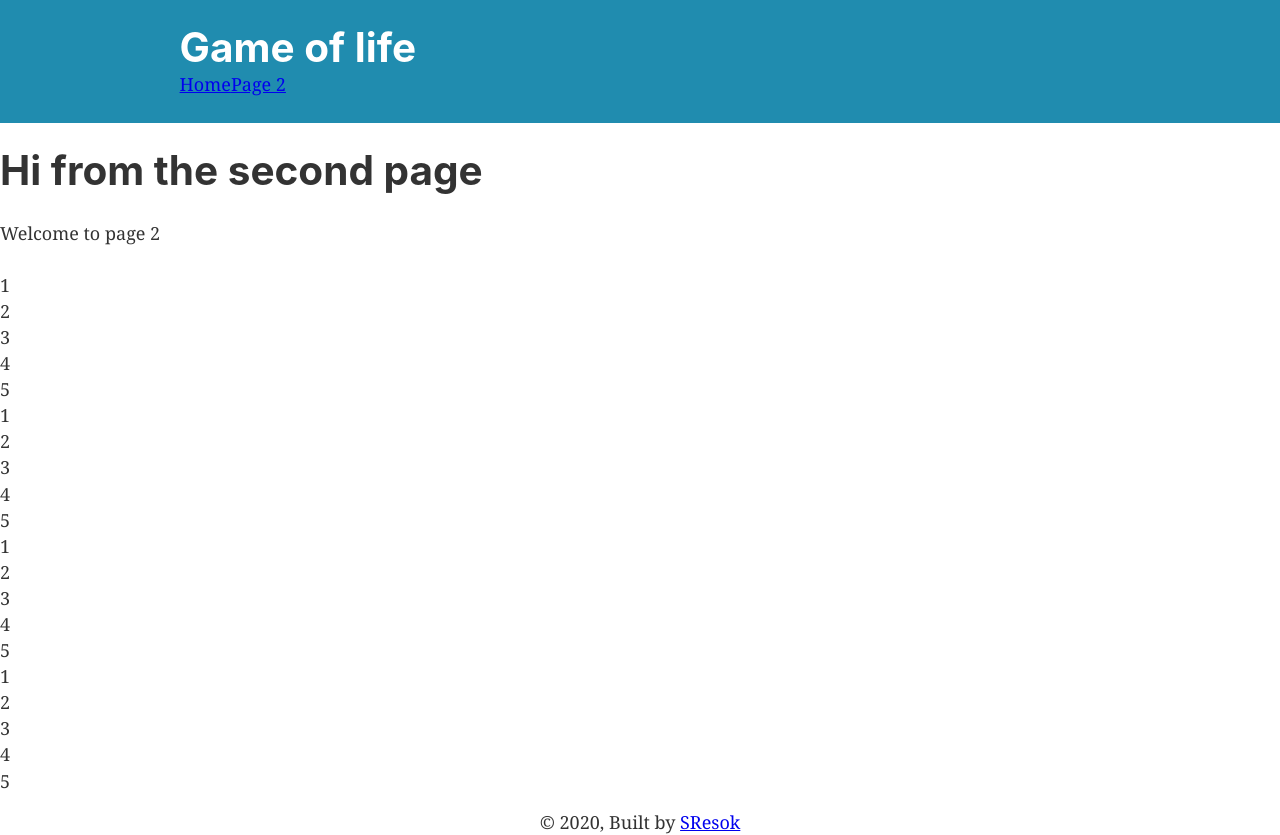
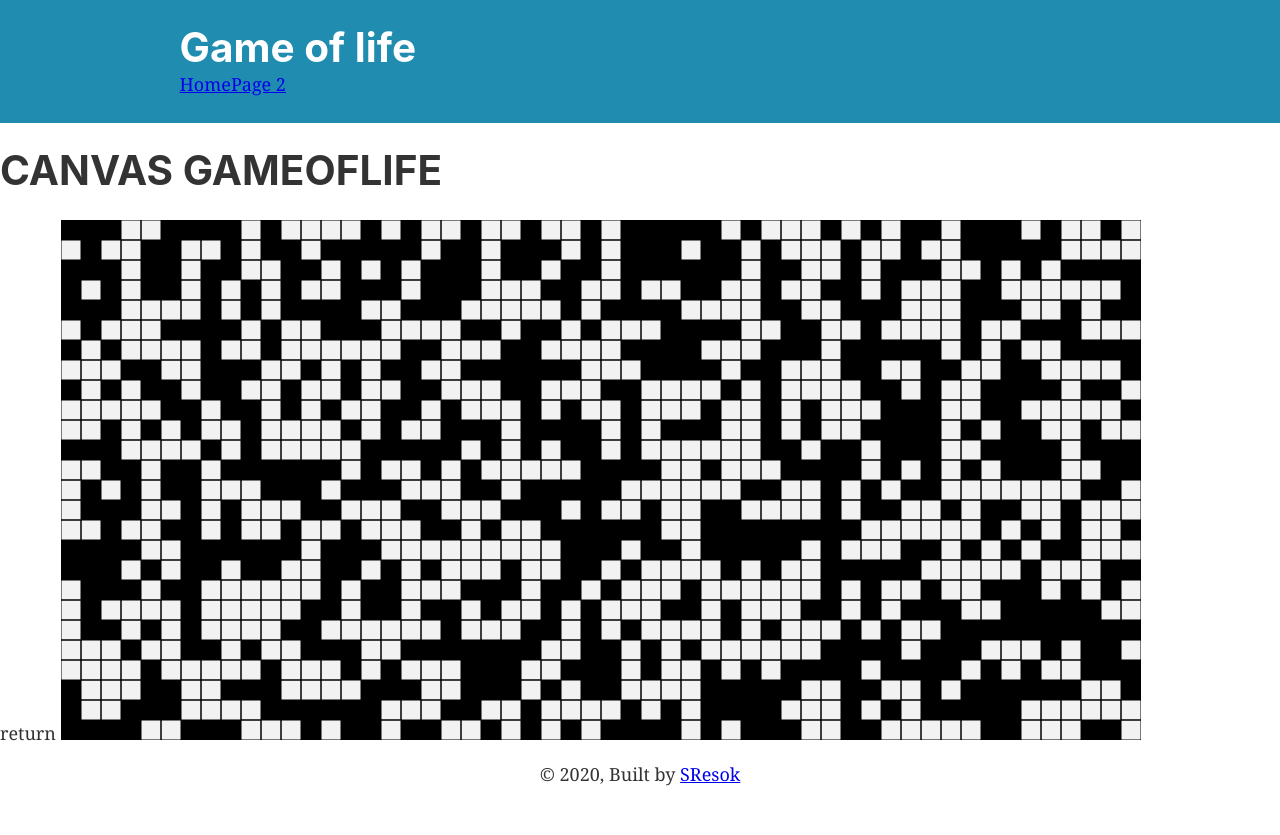
Before and after one commit to SResok/game-of-life, a Gatsby site: page /page-2 in a window 1280 px wide. After the commit the page ends 800 px from the top, so only its background shows below. Built offline with nearby package versions, Linux system fonts and the light colour scheme; Gatsby itself is replaced by a stand-in of ours.

Commit message:
canvas test

```diff
--- a/src/pages/page-2.js
+++ b/src/pages/page-2.js
@@ -1,37 +1,64 @@
-import React from "react"
+import React, { useRef,useLayoutEffect, useEffect } from "react"
 import { Link } from "gatsby"
 
 import Layout from "../components/layout"
 import SEO from "../components/seo"
 
-const SecondPage = () => (
+const SecondPage = props => {
+  let windowWidth = Math.floor(window.innerWidth / 100 * 85)
+  let windowHeight = Math.floor((window.innerHeight / 100) * 65)
+  const tileSize = 20
+
+  windowWidth = windowWidth - (windowWidth % tileSize)
+  windowHeight = windowHeight - (windowHeight % tileSize)
+
+  const {
+    width = windowWidth,
+    height = windowHeight,
+    pixelRatio = window.devicePixelRatio,
+  } = props
+
+  const canvas = useRef(null);
+
+  useEffect(() => {
+    const context = canvas.current.getContext("2d")
+
+    context.save()
+    context.scale(pixelRatio, pixelRatio)
+    context.fillStyle = "hsl(0, 0%, 95%)"
+
+    context.fillRect(0, 0, width, height)
+
+    context.strokeStyle = "black"
+    for (let i = 0; i < width; i = i + 20) {
+      for (let j = 0; j < height; j = j + 20) {
+        context.fillStyle = "black"
+        const life = Math.floor(Math.random() * 2)
+        context.beginPath()
+        context.rect(i, j, 20, 20)
+
+        life ? context.fill() : context.stroke()
+
+      }
+    }
+
+    context.restore()
+  })
+
+
+
+  const dw = Math.floor(pixelRatio * width);
+  const dh = Math.floor(pixelRatio * height);
+  const style = { width, height };
+
+
+return (
   <Layout>
     <SEO title="Page two" />
-    <h1>Hi from the second page</h1>
-    <p>Welcome to page 2</p>
-    <div className="gridtest">
-      <div>1</div>
-      <div>2</div>
-      <div>3</div>
-      <div>4</div>
-      <div>5</div>
-      <div>1</div>
-      <div>2</div>
-      <div>3</div>
-      <div>4</div>
-      <div>5</div>
-      <div>1</div>
-      <div>2</div>
-      <div>3</div>
-      <div>4</div>
-      <div>5</div>
-      <div>1</div>
-      <div>2</div>
-      <div>3</div>
-      <div>4</div>
-      <div>5</div>
-    </div>
+    <h1>CANVAS GAMEOFLIFE</h1>
+    return <canvas ref={canvas} width={dw} height={dh} style={style} />
   </Layout>
 )
+}
 
 export default SecondPage
```
